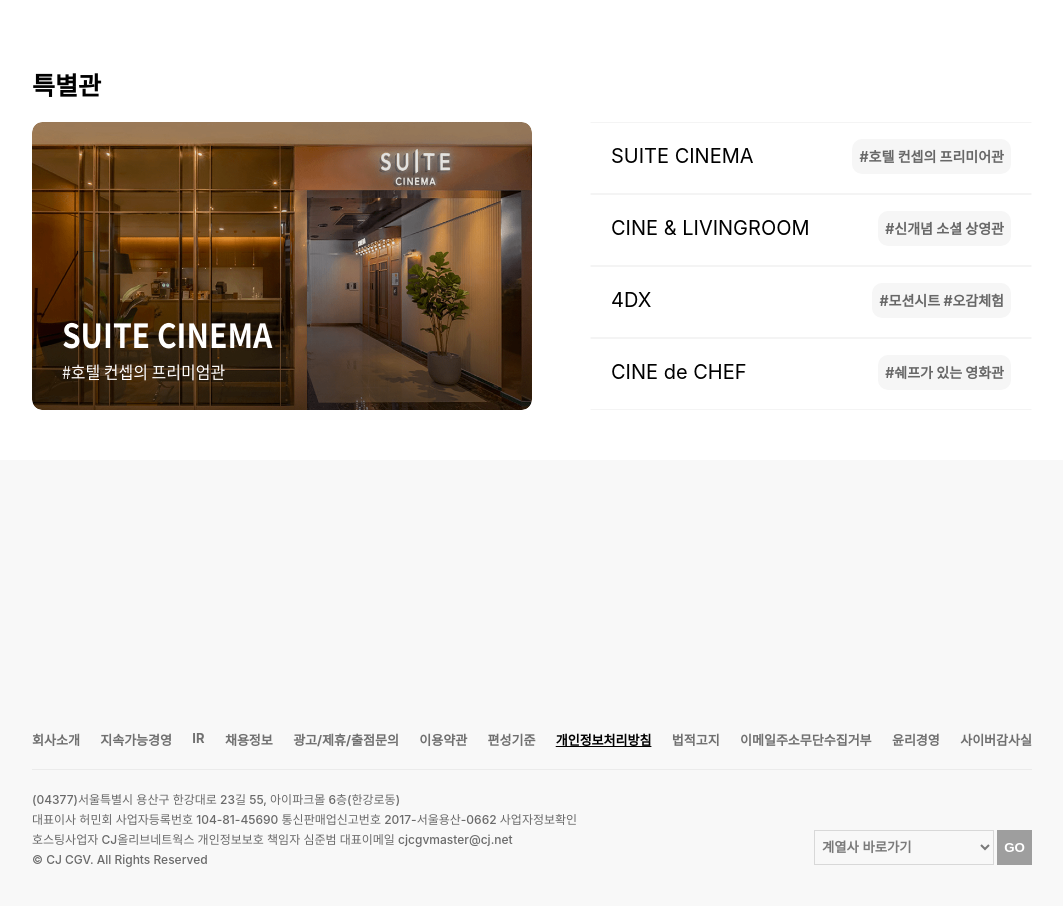
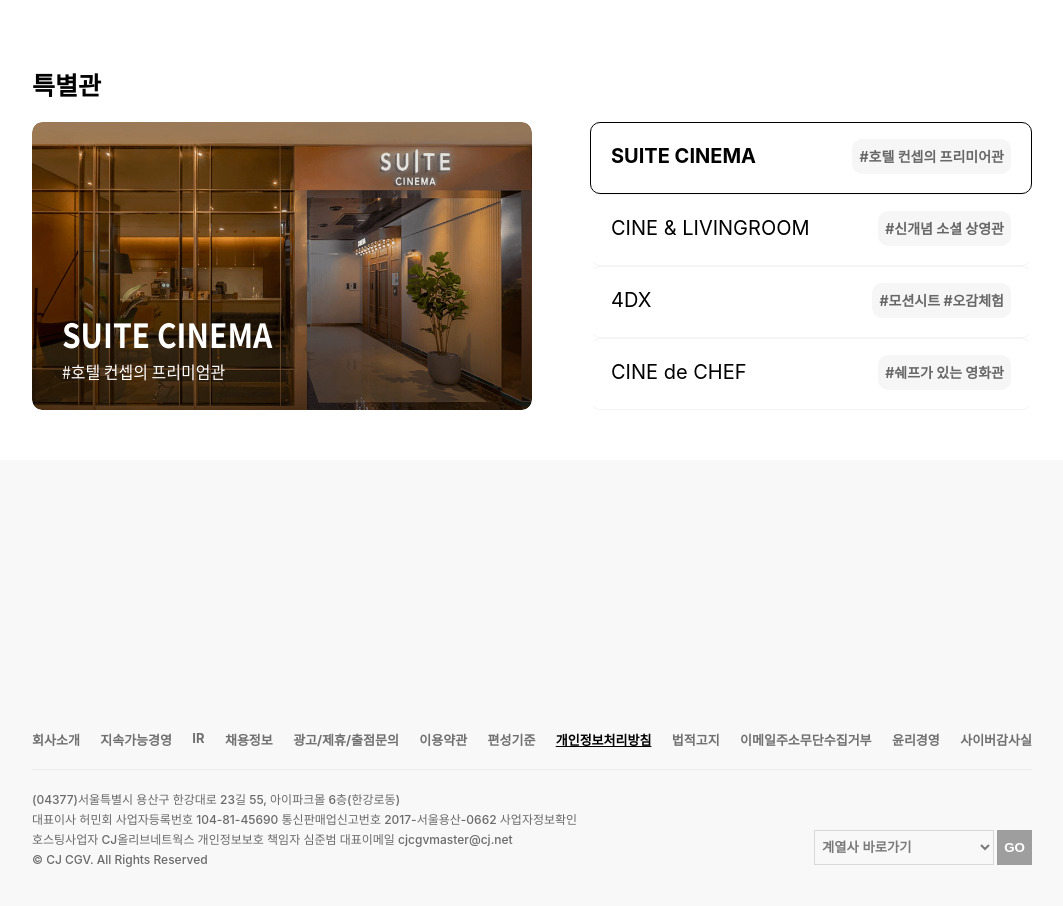
Before and after one commit to yhyem/cgv-clone, a React (Create React App) app: page / in a window 1280 px wide. Shown: the part 1260-2166 px from the top of the page, without its empty margins (108-1171 px from the left). Built offline with nearby package versions, Linux system fonts and the light colour scheme; no server answers.

Commit message:
feat: Main 페이지 특별관 hover시 state 유지

```diff
--- a/src/pages/Main/Movie/List.js
+++ b/src/pages/Main/Movie/List.js
@@ -23,8 +23,6 @@
     };
     fetchData();
   }, [props.select]);
-
-  console.log(movies);
 
   const MovieList = [
     { title: '존 윅 4', image: mokupImage, percent: '99%', rate: '39.5%', rank: 1 },
--- a/src/pages/Main/Special/Special.js
+++ b/src/pages/Main/Special/Special.js
@@ -2,9 +2,18 @@
 
 const Special = props => {
   const { title, hashtag, image } = props.data;
+  const ChangeImgage = () => {
+    props.hover(image);
+    props.listHover(title);
+  };
+
   return (
     <>
-      <WrapContent onMouseOver={() => props.hover(image)}>
+      <WrapContent
+        onMouseOver={ChangeImgage}
+        border={props.list === title ? '#000000' : 'none'}
+        weight={props.list === title ? 'bold' : 'normal'}
+      >
         <Title>{title}</Title>
         <HashTag>{hashtag}</HashTag>
       </WrapContent>
@@ -21,12 +30,9 @@
   border-right: 1px solid #ffffff;
   border-left: 1px solid #ffffff;
   padding: 0 20px;
-
-  &:hover {
-    border: 1px solid #000000;
-    border-radius: 10px;
-    font-weight: bold;
-  }
+  border: 1px solid ${props => props.border};
+  font-weight: ${props => props.weight};
+  border-radius: 10px;
 `;
 
 const Title = styled.div`
--- a/src/pages/Main/Special/SpecialList.js
+++ b/src/pages/Main/Special/SpecialList.js
@@ -10,6 +10,7 @@
 
 const SpecialList = () => {
   const [isListHover, setIsListHover] = useState(special1);
+  const [listTitle, setListTitle] = useState('SUITE CINEMA');
 
   const SpecialData = [
     { title: 'SUITE CINEMA', image: special1, hashtag: '#호텔 컨셉의 프리미어관' },
@@ -24,7 +25,7 @@
         <EventImage src={isListHover} />
         <WrapList>
           {SpecialData.map((data, index) => (
-            <Special data={data} key={index} hover={setIsListHover}></Special>
+            <Special data={data} key={index} hover={setIsListHover} list={listTitle} listHover={setListTitle}></Special>
           ))}
         </WrapList>
       </WrapEvent>
```
